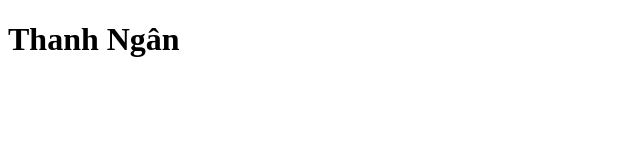
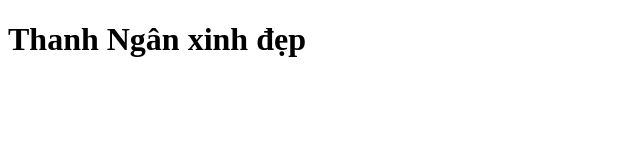
Before and after one commit to tdagn2202/testingGithub, a plain HTML site: page index.html in a window 1280 px wide. Shown: the whole page, without its empty margins (0-640 px from the left). Drawn offline with Linux system fonts and the light colour scheme.

Commit message:
Update index.html

```diff
--- a/index.html
+++ b/index.html
@@ -6,6 +6,6 @@
     <title>Document</title>
 </head>
 <body>
-    <h1>Thanh Ngân </h1>
+    <h1>Thanh Ngân xinh đẹp </h1>
 </body>
 </html>
```
